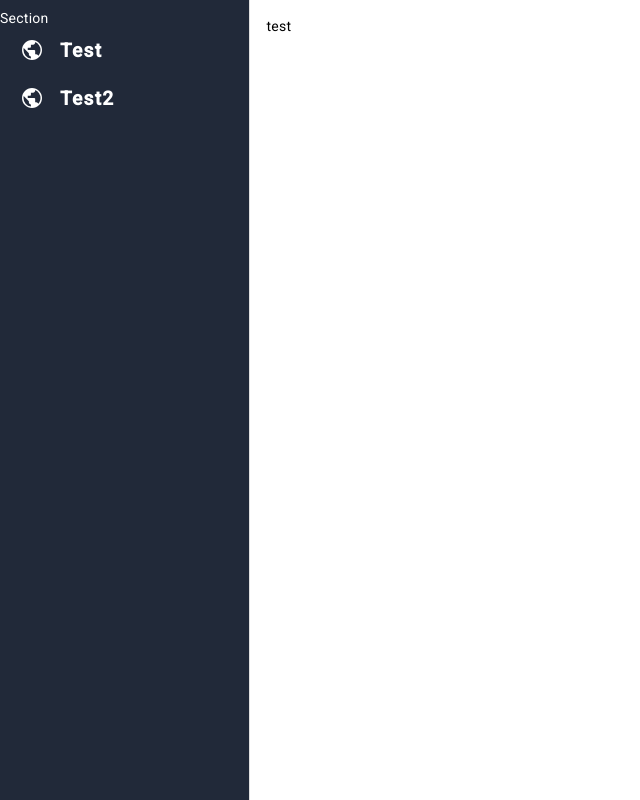
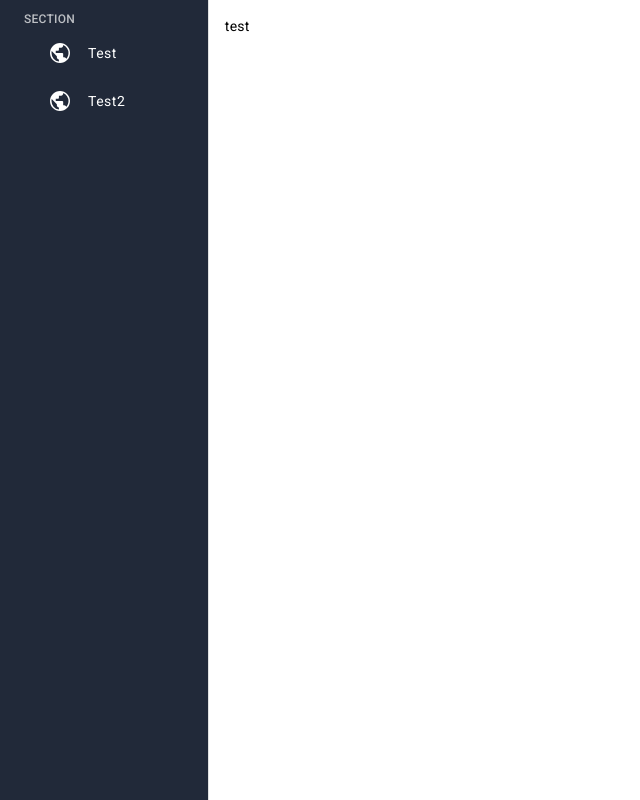
Before and after one commit to dsSliusarenko/NGAgroMaps, an Angular app: page / in a window 1280 px wide. Shown: the whole page, without its empty margins (0-640 px from the left). Built offline with nearby package versions, Linux system fonts and the light colour scheme.

Commit message:
changed style for navigation component

```diff
--- a/src/app/app.component.scss
+++ b/src/app/app.component.scss
@@ -23,7 +23,7 @@
 
 
   &__navigation {
-    width: 25%;
+    width: 20%;
     background-color: #212939;
     overflow: auto;
     color: white;
--- a/src/app/ui/navigation/navigation.component.html
+++ b/src/app/ui/navigation/navigation.component.html
@@ -1,7 +1,7 @@
 <mat-nav-list *ngIf="navigationList$ | async as navigationList">
   <ng-container *ngFor="let listItem of navigationList">
     <span class="navigation__headline"
-          *ngIf="listItem.isHeadline; else showMenuItem">{{ listItem?.label }}</span>
+          *ngIf="listItem.isHeadline; else showMenuItem">{{ listItem?.label | uppercase}}</span>
     <ng-template #showMenuItem>
       <div class="navigation__item">
         <div class="icon">
--- a/src/app/ui/navigation/navigation.component.scss
+++ b/src/app/ui/navigation/navigation.component.scss
@@ -1,23 +1,42 @@
 .navigation {
   &__headline {
+    margin-left: 1.5rem;
+    color: rgba(255, 255, 255, 0.70);
+    font-size: 12px;
+    font-family: Roboto;
+    font-style: normal;
+    font-weight: 500;
+    line-height: 20px;
   }
 
   &__item {
-    padding-left: 20px;
     display: flex;
     flex-direction: row;
     align-items: center;
 
+    .icon {
+      display: flex;
+      align-items: center;
+      margin-left: 3rem;
+    }
+
     .link {
+      //margin-left: 0.5rem;
       width: 100%;
 
       .nav-item .nav-item-text {
-        color: white;
-        font: normal normal bold 14px/16px Roboto;
-        font-size: larger;
-        letter-spacing: 1.25px;
-        opacity: 1;
+        color: #FFF;
+        font-size: 14px;
+        font-family: Roboto;
+        font-style: normal;
+        font-weight: 400;
+        line-height: 20px;
       }
     }
   }
+
+  &__item:hover {
+    border-radius: 0 22px 22px 0;
+    background: #1976D2;
+  }
 }
```
